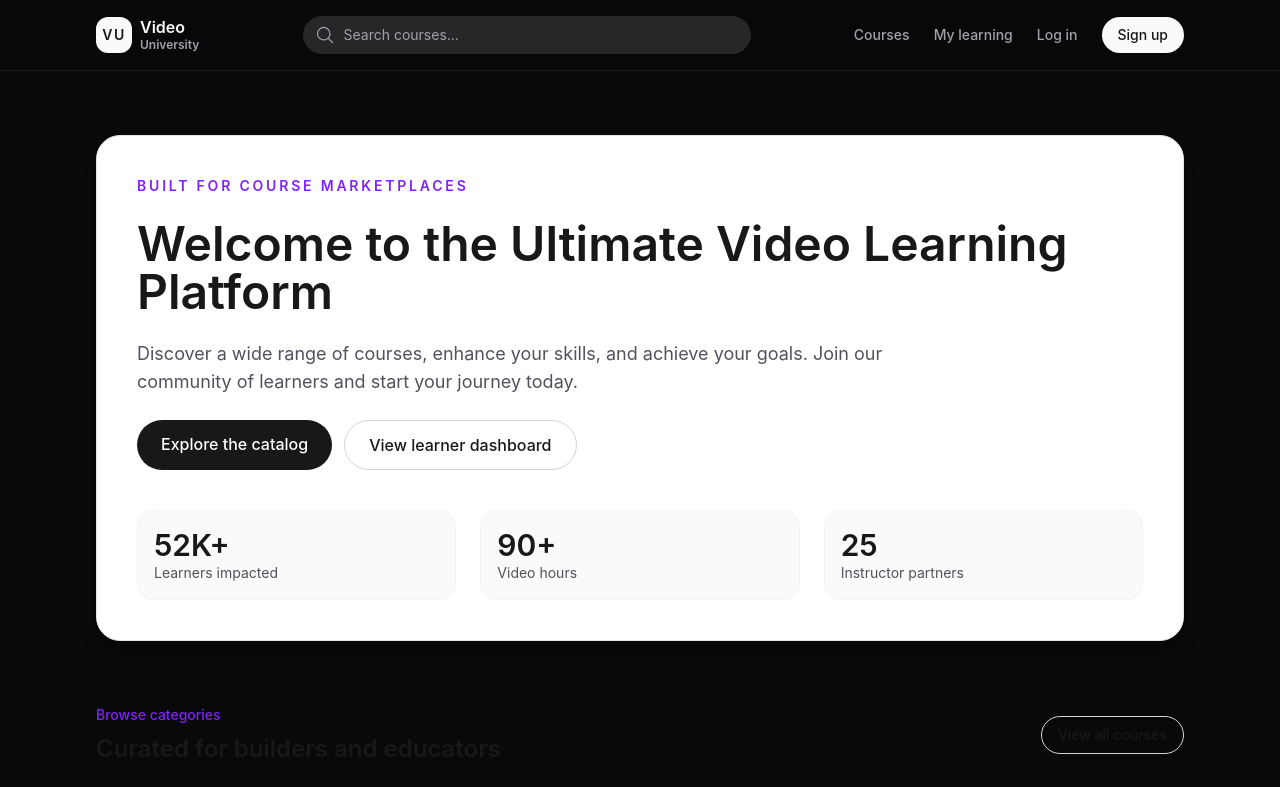
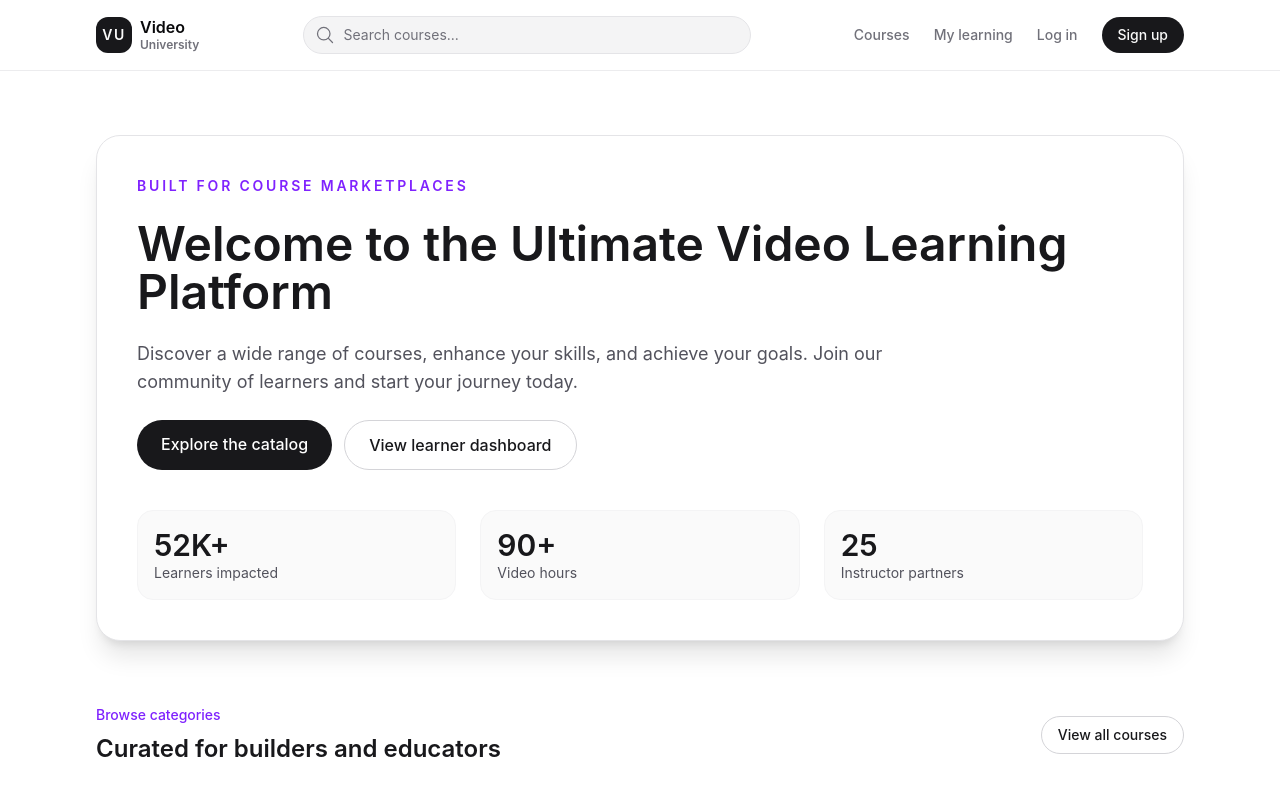
Before and after one commit to chikaharo/vid-learning-fe, a Next.js app: page / in a window 1280 px wide. Shown: the top 787 px of the page. Built offline with nearby package versions, Linux system fonts and the light colour scheme; no server answers.

Commit message:
feat: add light theme

```diff
--- a/app/globals.css
+++ b/app/globals.css
@@ -1,34 +1,34 @@
 @import "tailwindcss";
 
 :root {
-  /* Dark Theme Palette (Zinc) */
-  --background: #09090b; /* zinc-950 */
-  --foreground: #fafafa; /* zinc-50 */
+  /* Light Theme Palette (Zinc) */
+  --background: #ffffff;
+  --foreground: #09090b; /* zinc-950 */
 
-  --card: #09090b; /* zinc-950 */
-  --card-foreground: #fafafa; /* zinc-50 */
+  --card: #ffffff;
+  --card-foreground: #09090b;
 
-  --popover: #09090b; /* zinc-950 */
-  --popover-foreground: #fafafa; /* zinc-50 */
+  --popover: #ffffff;
+  --popover-foreground: #09090b;
 
-  --primary: #fafafa; /* zinc-50 */
-  --primary-foreground: #18181b; /* zinc-900 */
+  --primary: #18181b; /* zinc-900 */
+  --primary-foreground: #fafafa; /* zinc-50 */
 
-  --secondary: #27272a; /* zinc-800 */
-  --secondary-foreground: #fafafa; /* zinc-50 */
+  --secondary: #f4f4f5; /* zinc-100 */
+  --secondary-foreground: #18181b;
 
-  --muted: #27272a; /* zinc-800 */
-  --muted-foreground: #a1a1aa; /* zinc-400 */
+  --muted: #f4f4f5; /* zinc-100 */
+  --muted-foreground: #71717a; /* zinc-500 */
 
-  --accent: #27272a; /* zinc-800 */
-  --accent-foreground: #fafafa; /* zinc-50 */
+  --accent: #f4f4f5; /* zinc-100 */
+  --accent-foreground: #18181b;
 
-  --destructive: #7f1d1d; /* red-900 */
+  --destructive: #ef4444; /* red-500 */
   --destructive-foreground: #fafafa; /* zinc-50 */
 
-  --border: #27272a; /* zinc-800 */
-  --input: #27272a; /* zinc-800 */
-  --ring: #d4d4d8; /* zinc-300 */
+  --border: #e4e4e7; /* zinc-200 */
+  --input: #e4e4e7; /* zinc-200 */
+  --ring: #18181b; /* zinc-900 */
 
   --radius: 0.5rem;
 }
```
